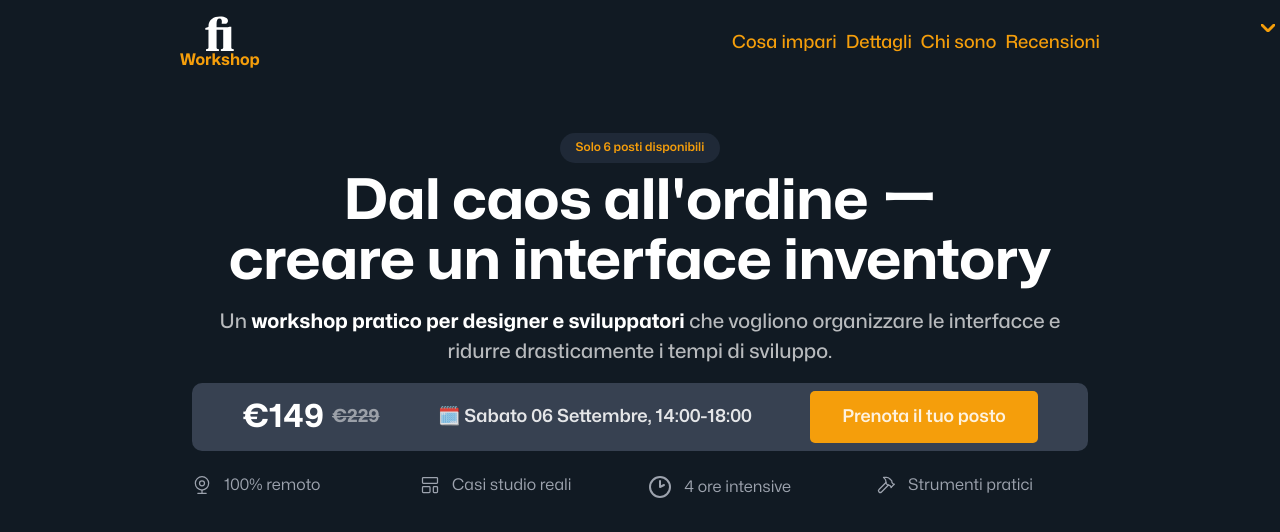
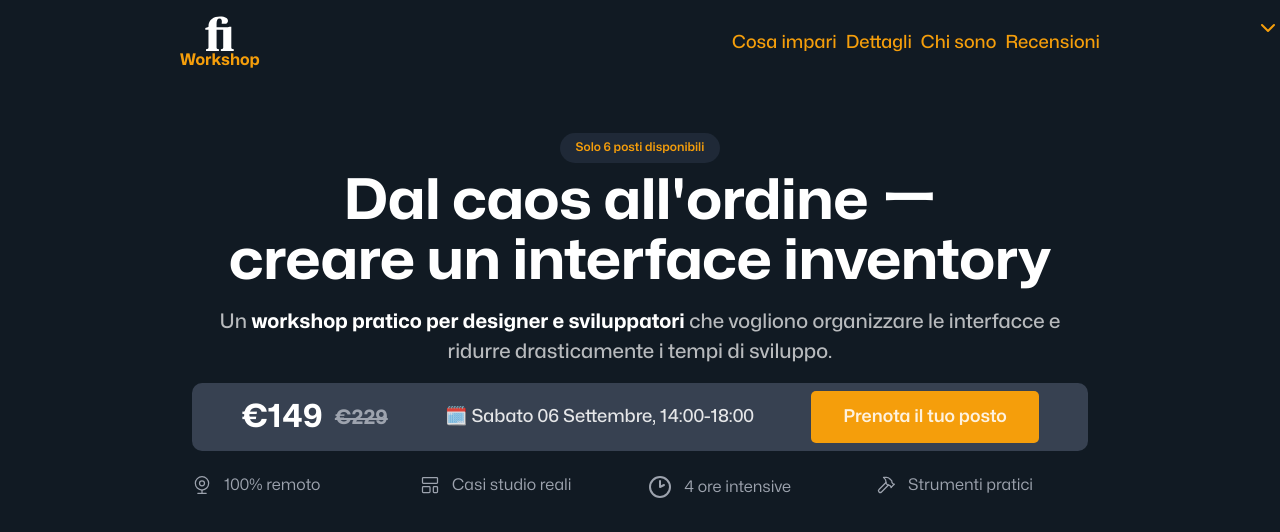
Before and after one commit to zetareticoli/fi, a Jekyll site: the page built from interface-inventory.html, in a window 1280 px wide. Shown: the top 532 px of the page. Built offline with Jekyll 4.4.1, drawn with Linux system fonts in a browser that asks for light colours; some web fonts are replaced; comment, search, counter and statistics services are not loaded.

Commit message:
fix: minor changes

```diff
--- a/css/workshop.scss
+++ b/css/workshop.scss
@@ -124,16 +124,16 @@
 }
 
 .price-old {
-  margin-left: 4px;
-  opacity: 0.5;
-  font-size: var(--font-03);
+  margin-left: 0.5rem;
+  font-size: var(--font-04);
+  color: var(--text-light);
   text-decoration: line-through;
 }
 
 .date {
   color: var(--text);
   font-size: var(--font-03);
-  font-weight: 600;
+  font-weight: 500;
 }
 
 .cta-primary {
@@ -220,18 +220,17 @@
 }
 
 .faq-item {
-  margin-bottom: 1rem;
-  overflow: hidden;
-  border-radius: 8px;
-  background: white;
+  position: relative;
+  padding: 1.5rem 0;
+
+  &:not(:last-child) {
+    border-bottom: 1px solid var(--border);
+    cursor: pointer;
+  }
 }
 
 .faq-question {
-  padding: 1rem;
-  border-bottom: 1px solid #e5e5e5;
-  background: #f8f9fa;
   font-weight: 600;
-  cursor: pointer;
 }
 
 .faq-answer {
```
